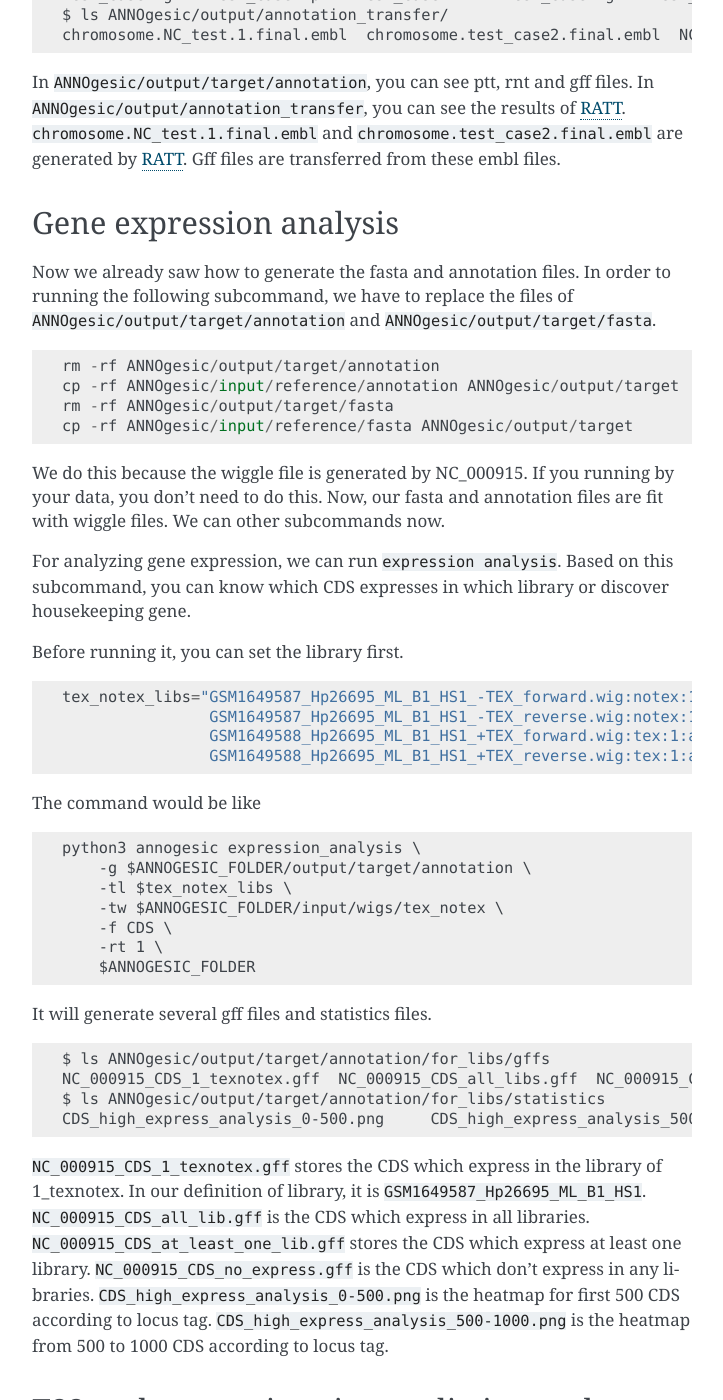
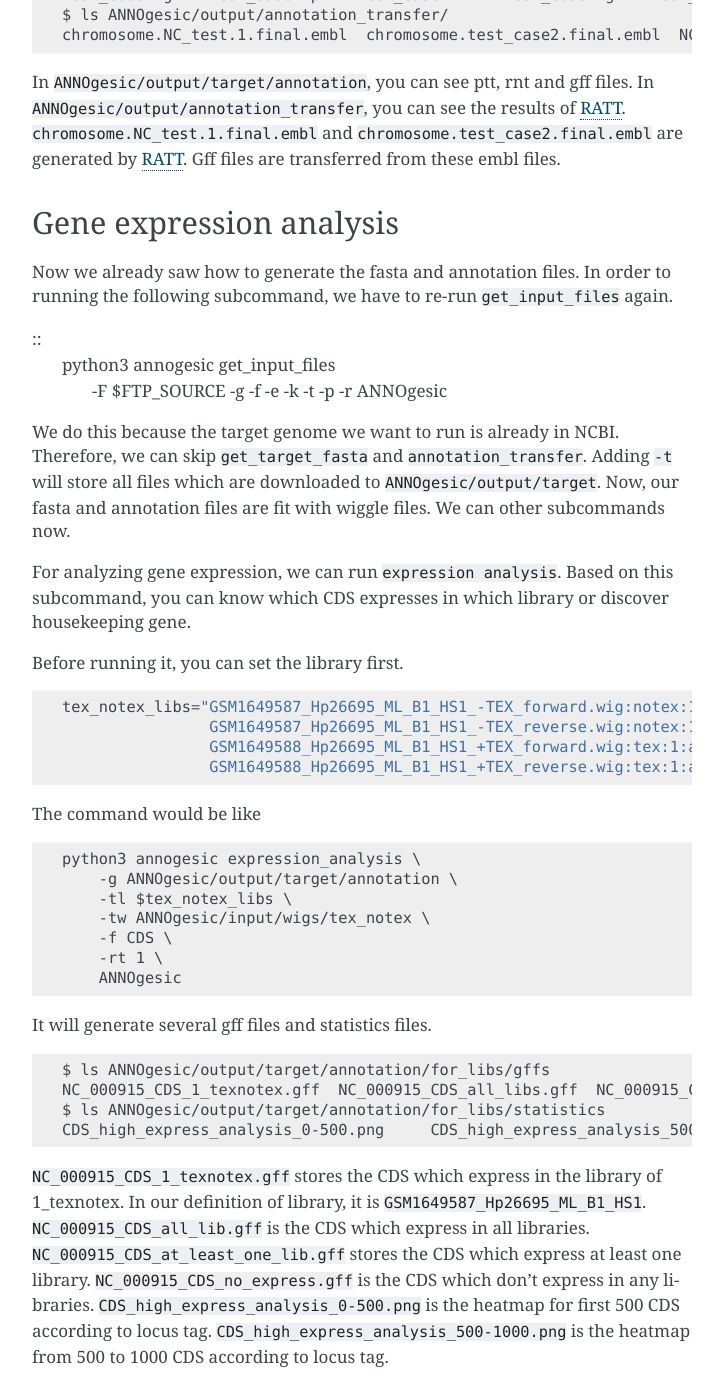
Before and after one commit to Sung-Huan/ANNOgesic, a Sphinx documentation site: the page built from docs/source/test_case.rst, in a window 1280 px wide and 1400 px high, scrolled down 4408 px. Shown: the whole window, without its empty margins (388-1111 px from the left). Built offline with Sphinx 7.4.7, drawn with Linux system fonts in a browser that asks for light colours; pages that are not in the unit, such as notebooks, are missing from menus; some of the changed text lies outside the part shown.

Commit message:
update test_case get_input_files

```diff
--- a/docs/source/test_case.rst
+++ b/docs/source/test_case.rst
@@ -234,17 +234,22 @@ Gene expression analysis
 -----------------
 
 Now we already saw how to generate the fasta and annotation files. In order to running
-the following subcommand, we have to replace the files of ``ANNOgesic/output/target/annotation``
-and ``ANNOgesic/output/target/fasta``.
+the following subcommand, we have to re-run ``get_input_files`` again.
 
 ::
+    python3 annogesic get_input_files \
+        -F $FTP_SOURCE \
+        -g \
+        -f \
+        -e \
+        -k \
+        -t \
+        -p \
+        -r \
+        ANNOgesic
 
-    rm -rf ANNOgesic/output/target/annotation
-    cp -rf ANNOgesic/input/reference/annotation ANNOgesic/output/target
-    rm -rf ANNOgesic/output/target/fasta
-    cp -rf ANNOgesic/input/reference/fasta ANNOgesic/output/target
-
-We do this because the wiggle file is generated by NC_000915. If you running by your data, you don't need to do this.
+We do this because the target genome we want to run is already in NCBI. Therefore, we can skip ``get_target_fasta``
+and ``annotation_transfer``. Adding ``-t`` will store all files which are downloaded to ``ANNOgesic/output/target``.
 Now, our fasta and annotation files are fit with wiggle files. We can other subcommands now.
 
 For analyzing gene expression, we can run ``expression analysis``. Based on this subcommand, you can
@@ -264,12 +269,12 @@ The command would be like
 ::
 
     python3 annogesic expression_analysis \
-        -g $ANNOGESIC_FOLDER/output/target/annotation \
+        -g ANNOgesic/output/target/annotation \
         -tl $tex_notex_libs \
-        -tw $ANNOGESIC_FOLDER/input/wigs/tex_notex \
+        -tw ANNOgesic/input/wigs/tex_notex \
         -f CDS \
         -rt 1 \
-        $ANNOGESIC_FOLDER
+        ANNOgesic
 
 It will generate several gff files and statistics files.
 
@@ -429,11 +434,11 @@ For predicting terminator, we can use subcommand ``terminator``. The command is
 ::
 
     python3 annogesic terminator \
-        -f $ANNOGESIC_FOLDER/output/target/fasta \
-        -g $ANNOGESIC_FOLDER/output/target/annotation \
+        -f ANNOgesic/output/target/fasta \
+        -g ANNOgesic/output/target/annotation \
         -s \
-        -tw $ANNOGESIC_FOLDER/input/wigs/tex_notex \
-        -a $ANNOGESIC_FOLDER/output/transcriptome_assembly/gffs \
+        -tw ANNOgesic/input/wigs/tex_notex \
+        -a ANNOgesic/output/transcriptome_assembly/gffs \
         -tl $tex_notex_libs \
         -te 2 -rt 1 -tb \
         ANNOgesic
@@ -989,8 +994,8 @@ Now, we can try the subcommand.
 
     python3 annogesic ppi_network \
         -s NC_000915.ptt:'Helicobacter pylori 26695 chromosome':'Helicobacter pylori 26695':'Helicobacter pylori' \
-        -p $ANNOGESIC_FOLDER/output/target/annotation \
-        -d $ANNOGESIC_FOLDER/input/database/species.v10.txt \
+        -p ANNOgesic/output/target/annotation \
+        -d ANNOgesic/input/database/species.v10.txt \
         -q 'Helicobacter pylori 26695 chromosome':217:633:- 'Helicobacter pylori 26695 chromosome':2719:3402:+ \
         -n \
         ANNOgesic
```
